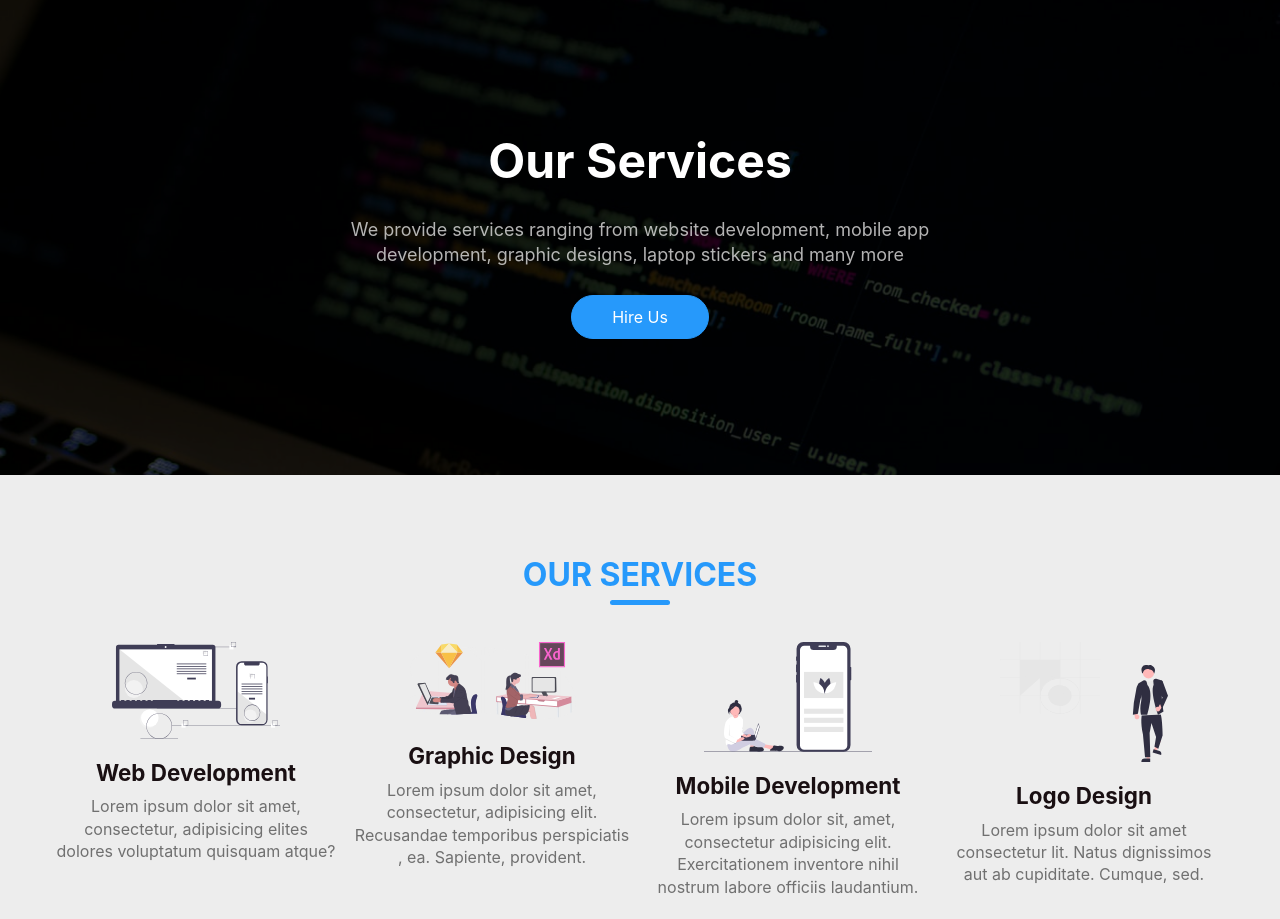
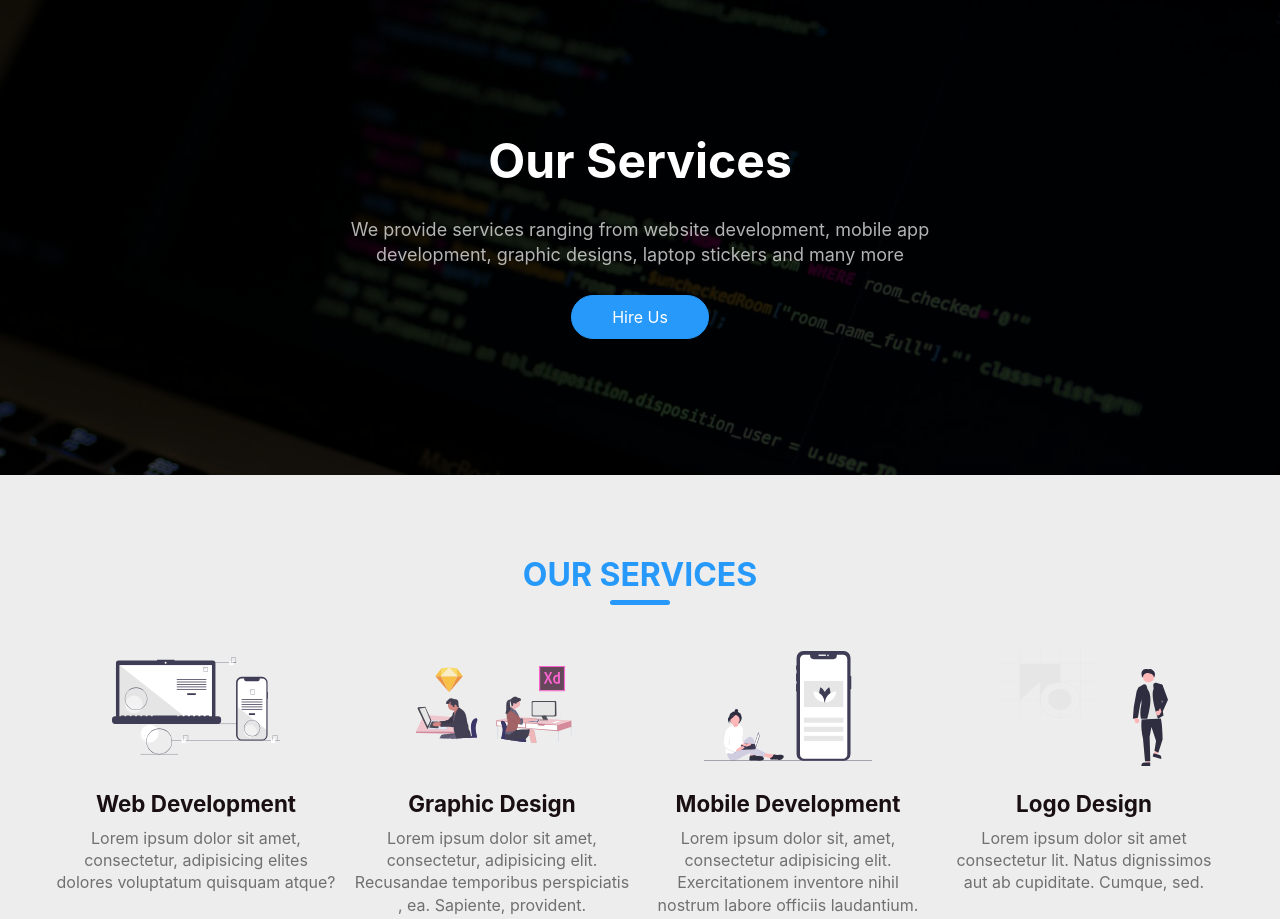
Before and after one commit to Obitrim/flinchub, a React app in the folder client/: page /services in a window 1280 px wide. Shown: the part 75-994 px from the top of the page. Built offline with nearby package versions, Linux system fonts and the light colour scheme.

Commit message:
refactored styles

```diff
--- a/client/src/views/Services/Services.css
+++ b/client/src/views/Services/Services.css
@@ -26,4 +26,5 @@
 .Service__Img {
 	width: 60%;
 	height: auto;
+	min-height: 8rem;
 }
```
